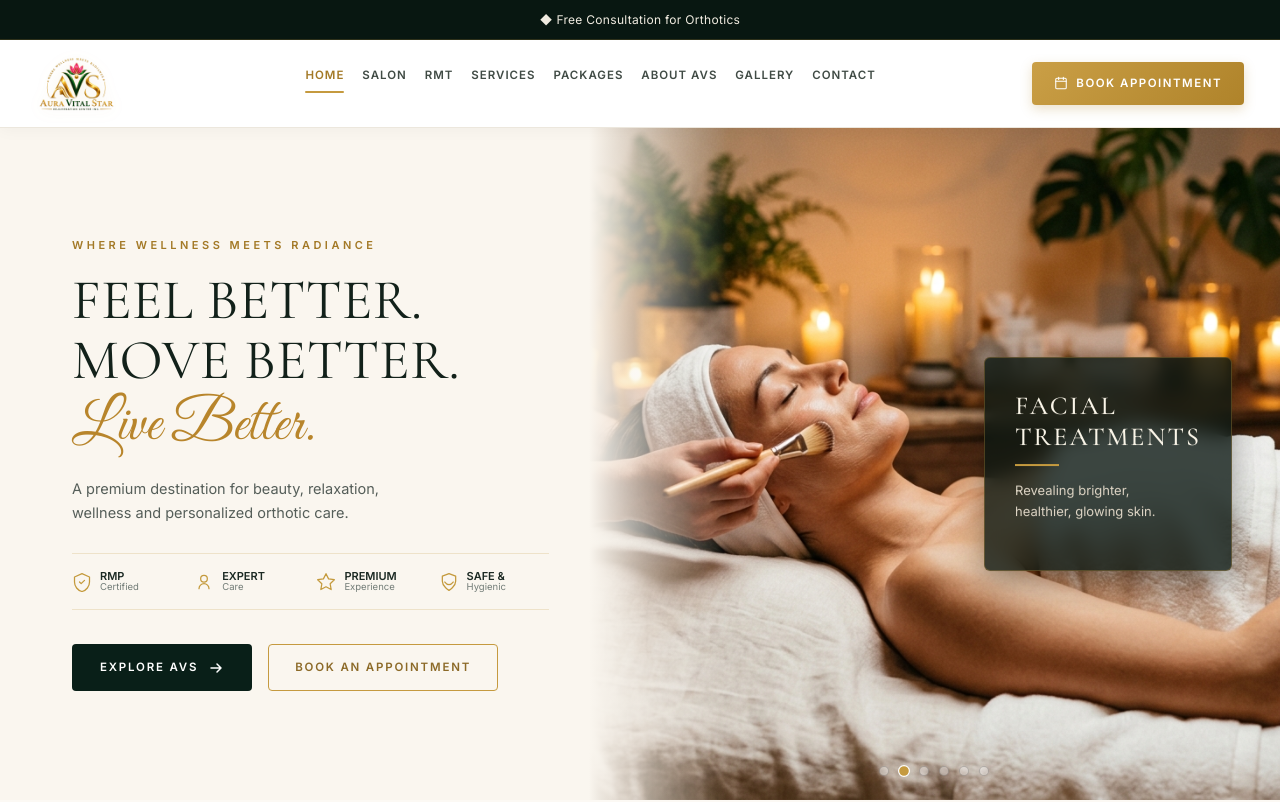
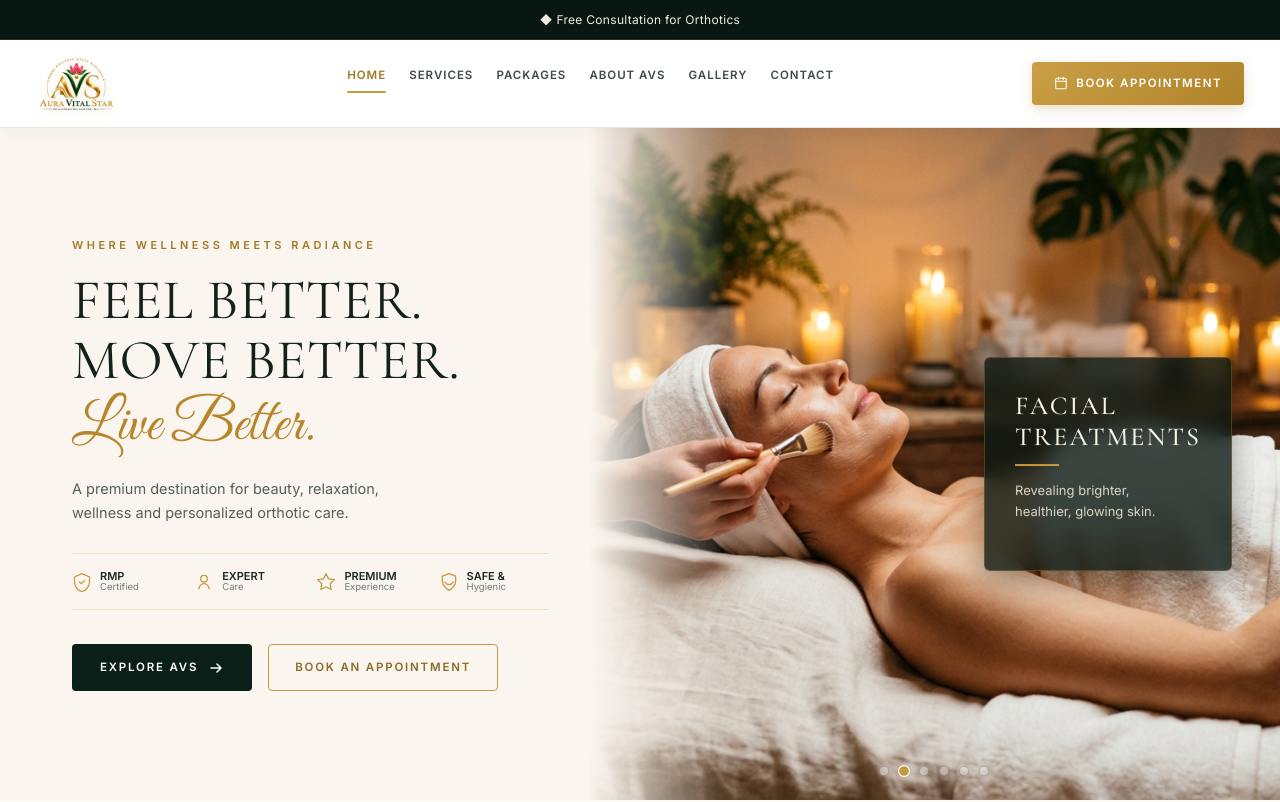
Before and after one commit to goel-nandini/AVS, a React (Vite) app: page / in a window 1280 px wide. Shown: the top 802 px of the page. Built offline with nearby package versions, Linux system fonts and the light colour scheme.

Commit message:
Remove SALON and RMT from navbar menu, keeping them consolidated under SERVICES

```diff
--- a/src/App.jsx
+++ b/src/App.jsx
@@ -9,8 +9,6 @@ const announceItems = [
 
 const navLinks = [
   { href: '#home', label: 'HOME' },
-  { href: '#salon', label: 'SALON' },
-  { href: '#rmt', label: 'RMT' },
   { href: '#services', label: 'SERVICES' },
   { href: '#packages', label: 'PACKAGES' },
   { href: '#about', label: 'ABOUT AVS' },
--- a/src/styles.css
+++ b/src/styles.css
@@ -202,7 +202,7 @@ button {
 .nav-links {
   display: flex;
   align-items: center;
-  gap: clamp(10px, 1.4vw, 22px);
+  gap: clamp(14px, 1.8vw, 28px);
 }
 
 .nav-link {
--- a/style.css
+++ b/style.css
@@ -185,7 +185,7 @@ button {
 .nav-links {
   display: flex;
   align-items: center;
-  gap: clamp(10px, 1.4vw, 22px);
+  gap: clamp(14px, 1.8vw, 28px);
 }
 
 .nav-link {
```
